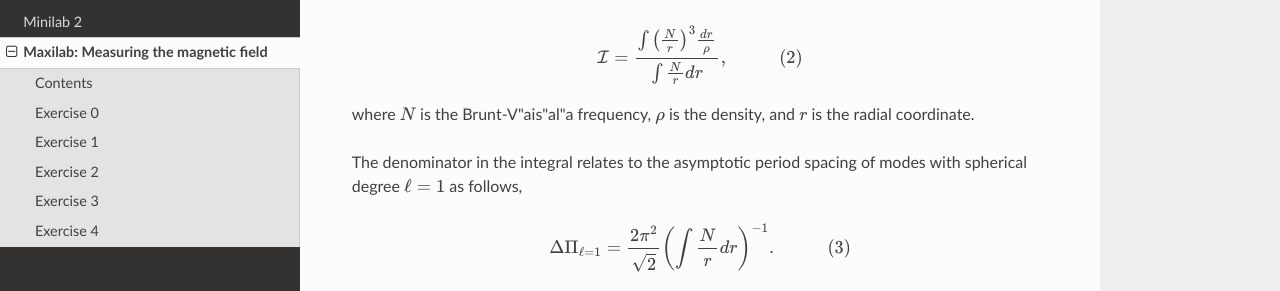
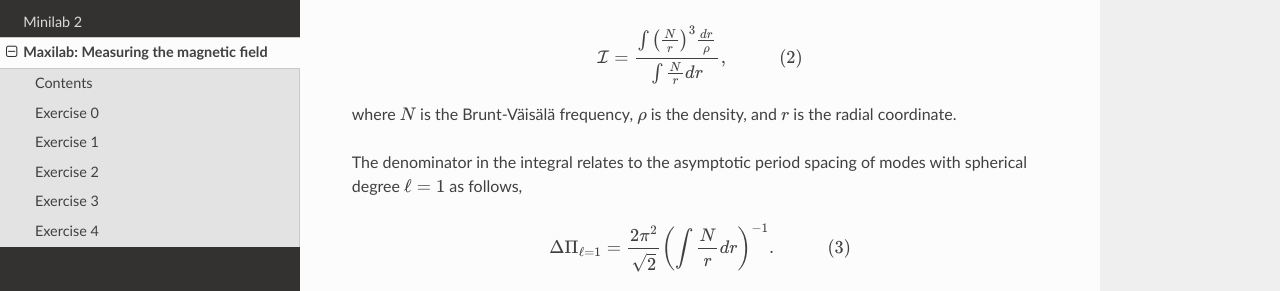
Before and after one commit to mesa-summer-school-2023/mesa-school-bugnet, a Sphinx documentation site: the page built from docs/maxilab.rst, in a window 1280 px wide and 900 px high, scrolled down 409 px. Shown: the part 153-444 px from the top of the window. Built offline with Sphinx 7.4.7 and the Read the Docs theme 2.0.0, drawn with Linux system fonts in a browser that asks for light colours.

Commit message:
Update maxilab.rst

```diff
--- a/docs/maxilab.rst
+++ b/docs/maxilab.rst
@@ -17,7 +17,7 @@ where :math:`\mu_0 = 4\pi \cdot 10^{-6} \,{\rm kG\,cm\,A^{-1} }` is the magnetic
 
     \mathcal{I} = \frac{\int \left(\frac{N}{r}\right)^3 \frac{dr}{\rho}}{\int \frac{N}{r}dr},~~~~~~~~~~~(2)
 
-where :math:`N` is the Brunt-V\"ais\"al\"a frequency, :math:`\rho` is the density, and :math:`r` is the radial coordinate.
+where :math:`N` is the Brunt-Väisälä frequency, :math:`\rho` is the density, and :math:`r` is the radial coordinate.
 
 The denominator in the integral relates to the asymptotic period spacing of modes with spherical degree :math:`\ell = 1` as follows,
 
```
